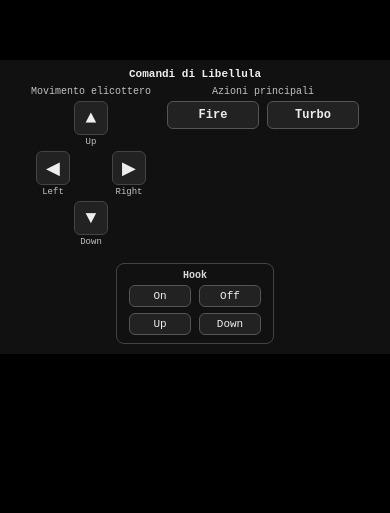
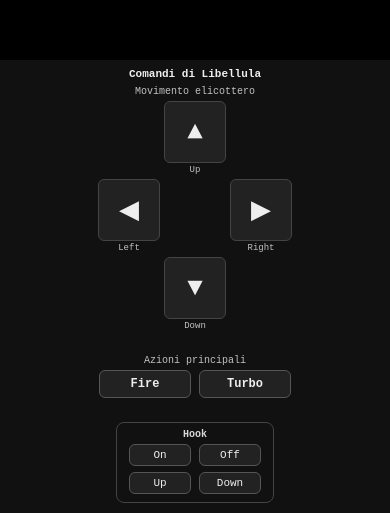
Before and after one commit to mr-thearch/libellula, a plain HTML site: page index.html in a window 390 px wide. Shown: the part 566-1079 px from the top of the page. Before the commit the page ends 920 px from the top, so only its background shows below. Drawn offline with Linux system fonts and the light colour scheme; no server answers.

Commit message:
Dimensione tasti aggiornata su telefono

```diff
--- a/index.html
+++ b/index.html
@@ -107,6 +107,24 @@
             display: flex;
             align-items: center;
             justify-content: center;
+        }
+
+        @media (max-width: 768px) {
+            .joy-btn {
+                min-width: 60px;
+                min-height: 60px;
+                font-size: 26px;
+            }
+
+            .action-btn, .hook-btn {
+                min-width: 80px;
+                padding: 10px 14px;
+                font-size: 14px;
+            }
+
+            .pannello-comandi-layout {
+                gap: 24px;
+            }
         }
 
         .joy-btn-label {
```
